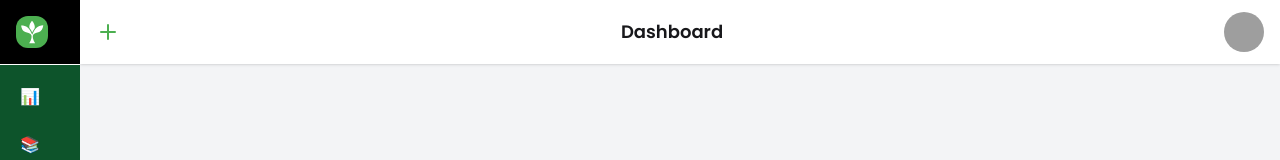
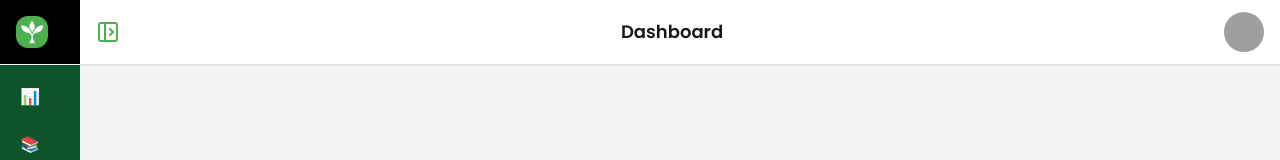
Before and after one commit to bayjidmia/Agrilearn-Platform-Clientside, a React (Vite) app: page /dashboard in a window 1280 px wide. Shown: the top 160 px of the page. Built offline with nearby package versions, Linux system fonts and the light colour scheme; grey boxes are pictures that could not be loaded.

Commit message:
changes all buttons of open and close modals

```diff
--- a/src/layouts/DashboardLayout.jsx
+++ b/src/layouts/DashboardLayout.jsx
@@ -1,4 +1,4 @@
-import { Minus, Plus } from "lucide-react";
+import { Menu, PanelLeftOpen, PanelRightOpen, X } from "lucide-react";
 import { useState } from "react";
 import { GiSprout } from "react-icons/gi";
 import { Link } from "react-router";
@@ -78,7 +78,7 @@ export default function DashboardLayout() {
               className="absolute top-3 right-3"
               onClick={() => setIsOpen(false)}
             >
-              ❌
+              <X className="text-red-700 font-bold" />
             </button>
 
             <Link to="/">
@@ -134,13 +134,13 @@ export default function DashboardLayout() {
         <div className="bg-white shadow px-4 py-3 flex items-center justify-between">
           <button onClick={() => setIsOpen(!isOpen)}>
             {isOpen ? (
-              <Minus className="text-red-600 hidden md:block" />
+              <PanelRightOpen className="text-primary hidden md:block" />
             ) : (
-              <Plus className="text-primary hidden md:block" />
+              <PanelLeftOpen className="text-primary hidden md:block" />
             )}
 
             {/* Mobile button always Plus */}
-            <Plus className="text-primary md:hidden" />
+            <Menu className="text-primary md:hidden" />
           </button>
 
           <h1 className="font-semibold text-lg">Dashboard</h1>
```
